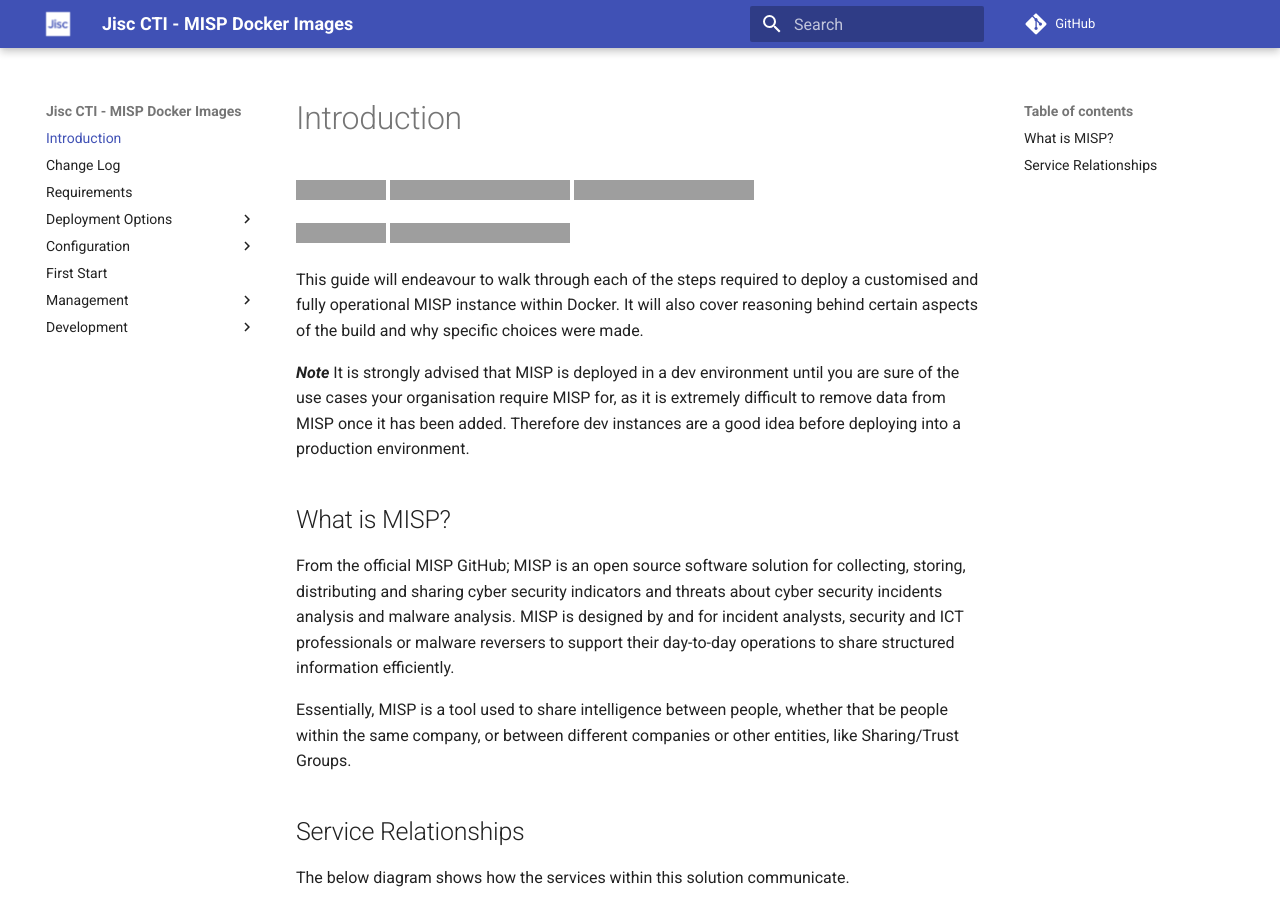
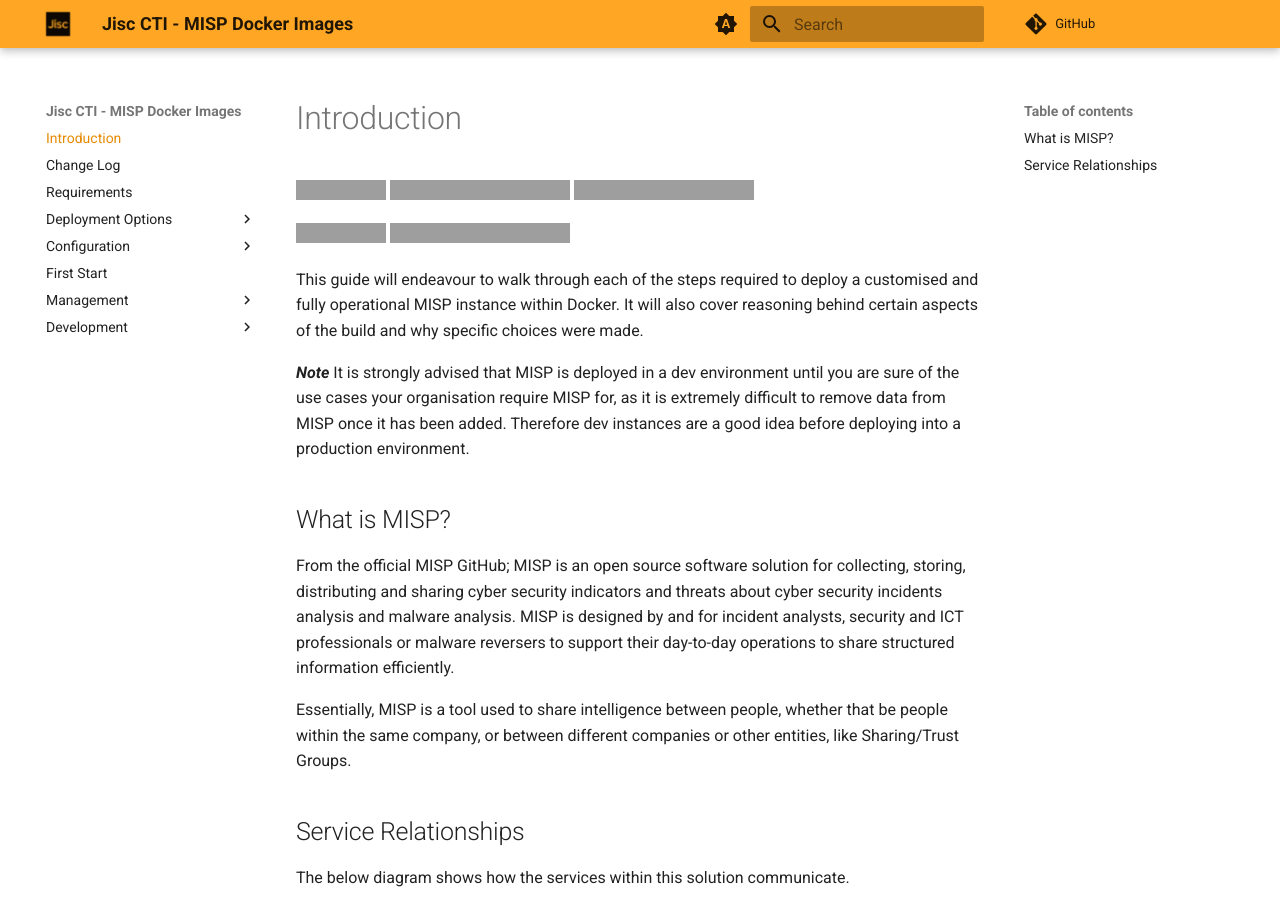
Before and after one commit to JiscCTI/misp-docker, an MkDocs documentation site: the page built from pages/index.md, in a window 1280 px wide and 900 px high. Built offline with MkDocs 1.6.1 and Material for MkDocs 9.7.7, drawn with Linux system fonts in a browser that asks for light colours; comment, search, counter and statistics services are not loaded; grey boxes are pictures that could not be loaded.

Commit message:
docs: add dark mode support

```diff
--- a/mkdocs.yml
+++ b/mkdocs.yml
@@ -46,7 +46,32 @@
     - GitHub Actions: dev/gh-actions.md
 theme:
   name: material
-  logo: img/jisc.png
+  favicon: img/jisc-white.png
+  logo: img/jisc-black.png
+  palette:
+    - media: "(prefers-color-scheme)"
+      primary: orange
+      accent: orange
+      toggle:
+        icon: material/brightness-auto
+        name: Switch to light mode
+
+    - media: "(prefers-color-scheme: light)"
+      primary: orange
+      accent: orange
+      scheme: default
+      toggle:
+        icon: material/weather-sunny
+        name: Switch to dark mode
+
+    - media: "(prefers-color-scheme: dark)"
+      primary: orange
+      accent: orange
+      scheme: slate
+      toggle:
+        icon: material/weather-night
+        name: Switch to system preference light/dark mode
+
   features:
     - content.code.copy
 markdown_extensions:
```
Also changed, not shown: pages/img/jisc-black.png (added), pages/img/jisc-white.png (renamed from pages/img/jisc.png).
